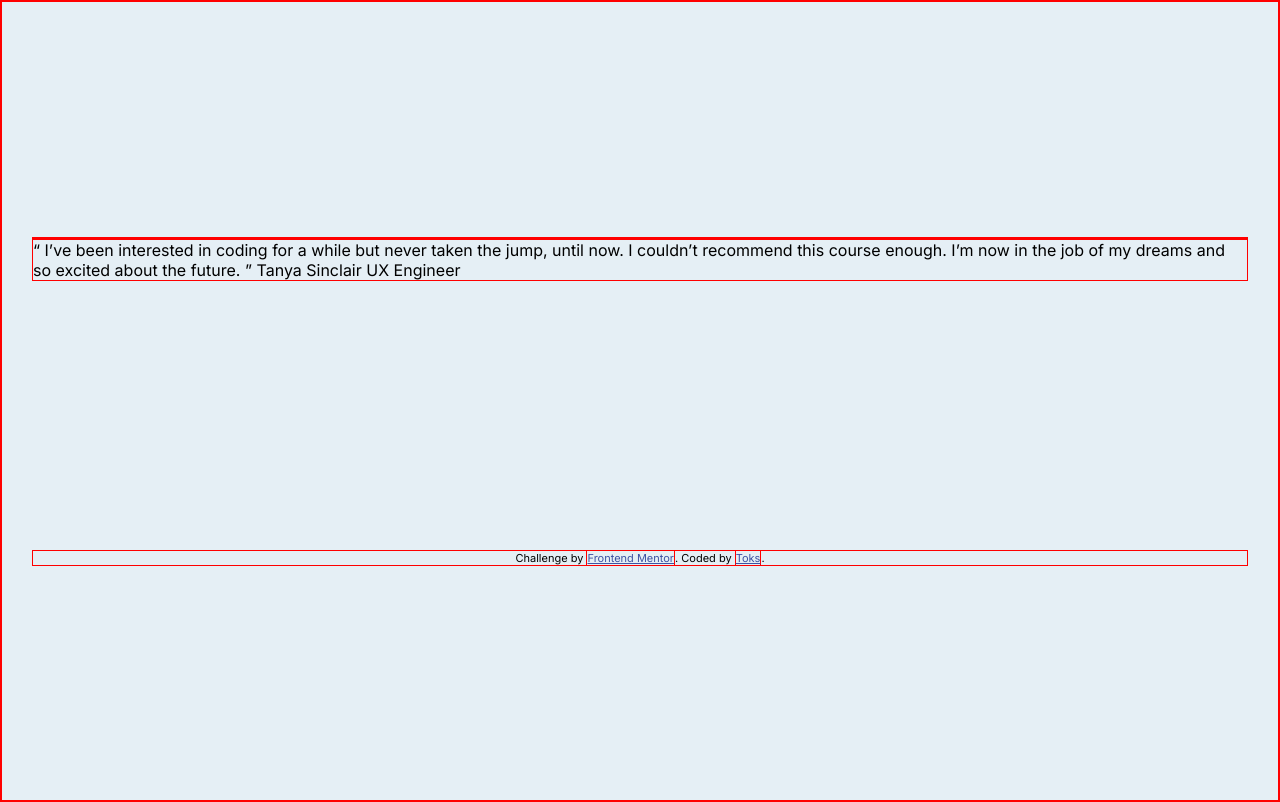
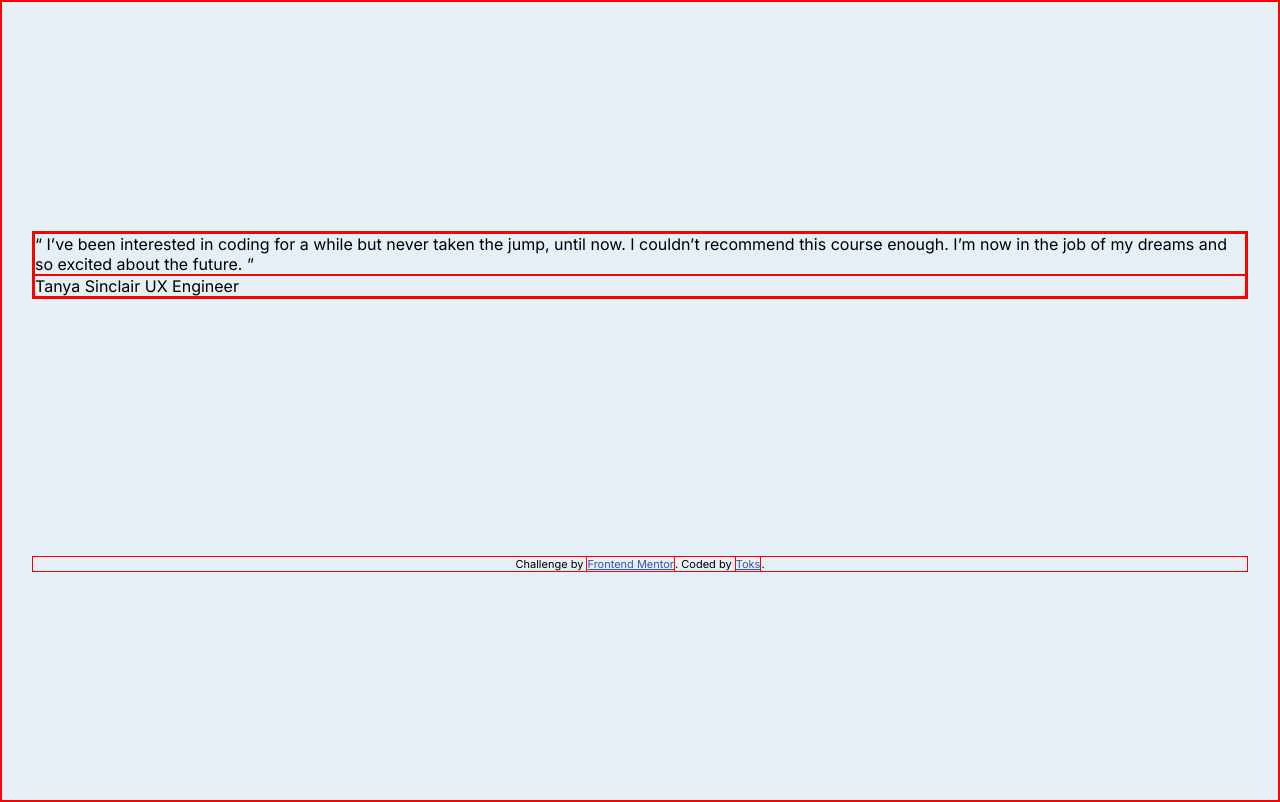
Before and after one commit to tochukwuali/frontend-mentor-challenges, a plain HTML site: page coding-bootcamp-testimonials-slider-master/index.html in a window 1280 px wide. Drawn offline with Linux system fonts and the light colour scheme.

Commit message:
progress

```diff
--- a/coding-bootcamp-testimonials-slider-master/index.html
+++ b/coding-bootcamp-testimonials-slider-master/index.html
@@ -12,13 +12,20 @@
 <body>
   <section>
 
-    <div class="testimonial-card"></div>
-    “ I’ve been interested in coding for a while but never taken the jump, until now.
-    I couldn’t recommend this course enough. I’m now in the job of my dreams and so
-    excited about the future. ”
+    <div class="testimonial-card">
+      <blockquote>
+        “ I’ve been interested in coding for a while but never taken the jump, until now.
+      I couldn’t recommend this course enough. I’m now in the job of my dreams and so
+      excited about the future. ”
+      </blockquote>
 
-    Tanya Sinclair
-    UX Engineer
+    <p>
+      Tanya Sinclair
+       UX Engineer
+  </p>
+    </div>
+
+
 
    <!-- “ If you want to lay the best foundation possible I’d recommend taking this course.
     The depth the instructors go into is incredible. I now feel so confident about
```
